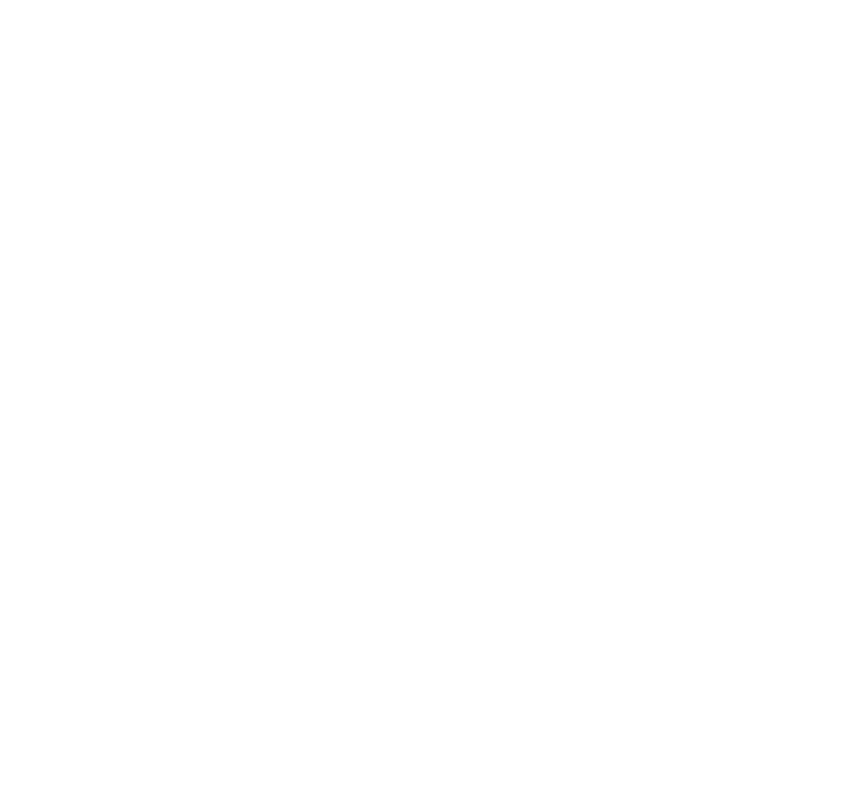
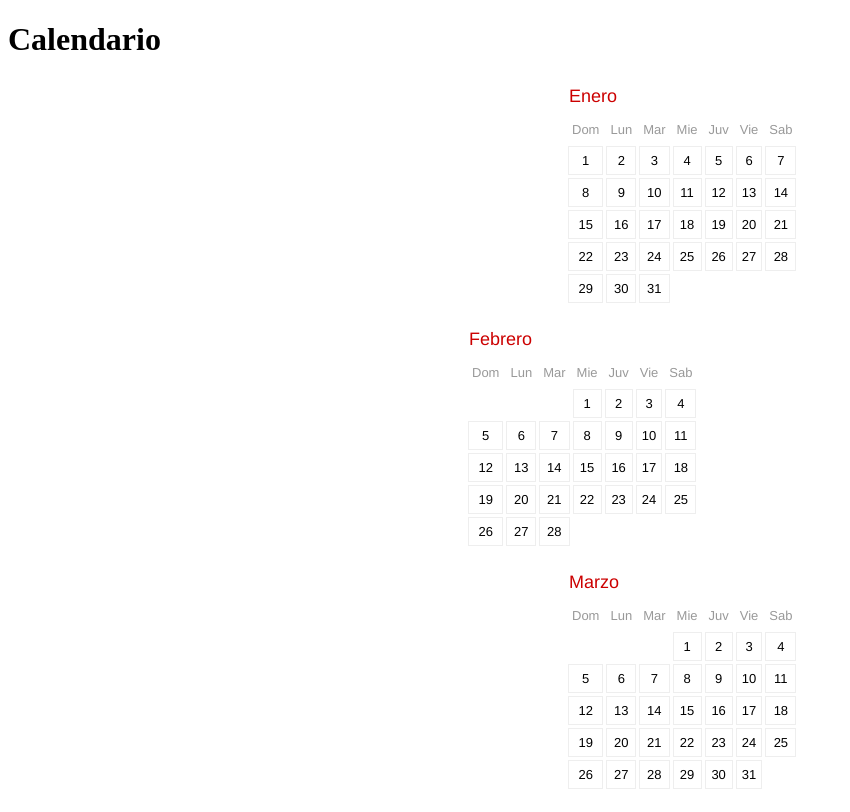
Before and after one commit to loretops/calendario-prueba, a plain HTML site: page index.html in a window 1280 px wide. Shown: the top 812 px of the page, without its empty margins (0-850 px from the left). Drawn offline with Linux system fonts and the light colour scheme.

Commit message:
funciona el script

```diff
--- a/index.html
+++ b/index.html
@@ -1,11 +1,12 @@
 <!DOCTYPE html>
 <html>
 <head>
+	<meta charset="utf-8">
 	<title>Calendario</title>
-
-	<link rel="stylesheet" type="text/css" href="styles.css">
+	<script src="main.js" defer></script>
+	<link rel="stylesheet" href="styles.css">
 </head>
 <body>
-	<script type="main.js" defer></script>
+	<h1>Calendario</h1>
 </body>
 </html>
--- a/styles.css
+++ b/styles.css
@@ -1,3 +1,4 @@
+
 div.mes {
   margin: 0 auto;
   width: 250px;
```
